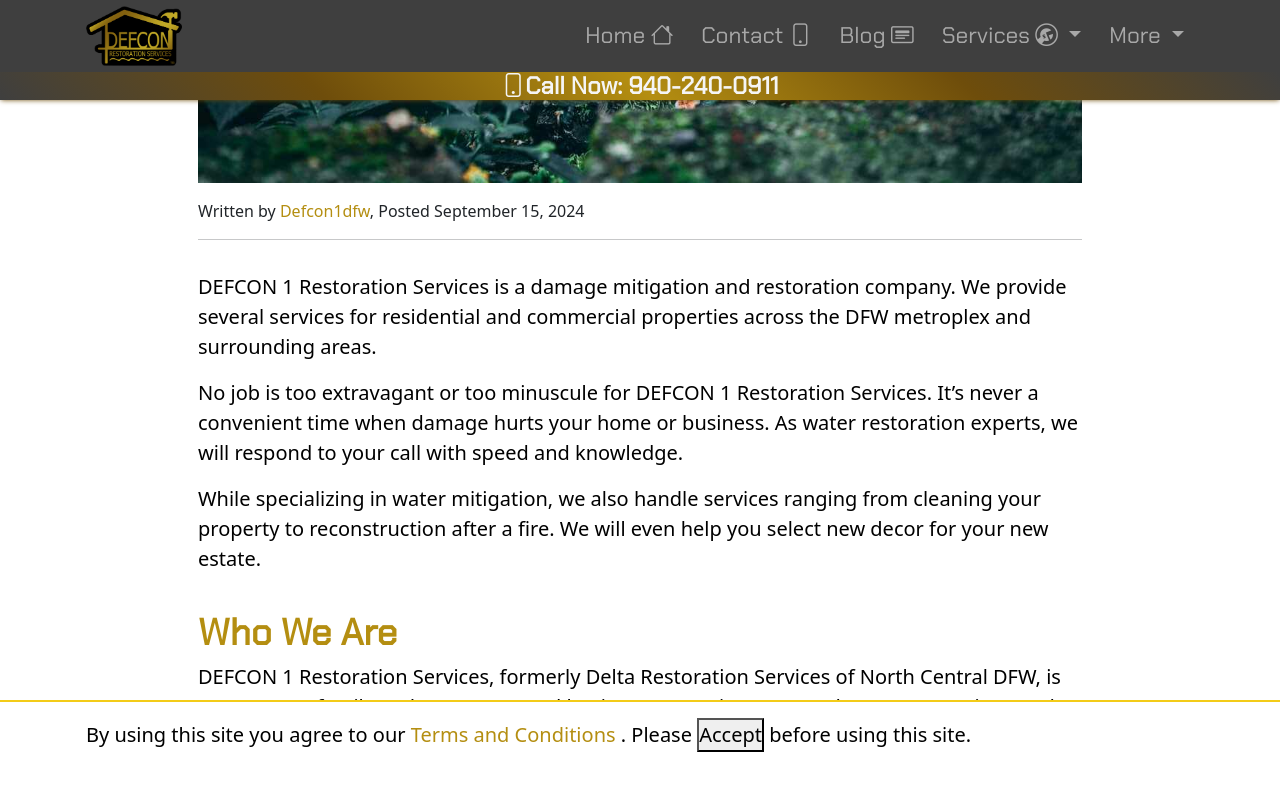
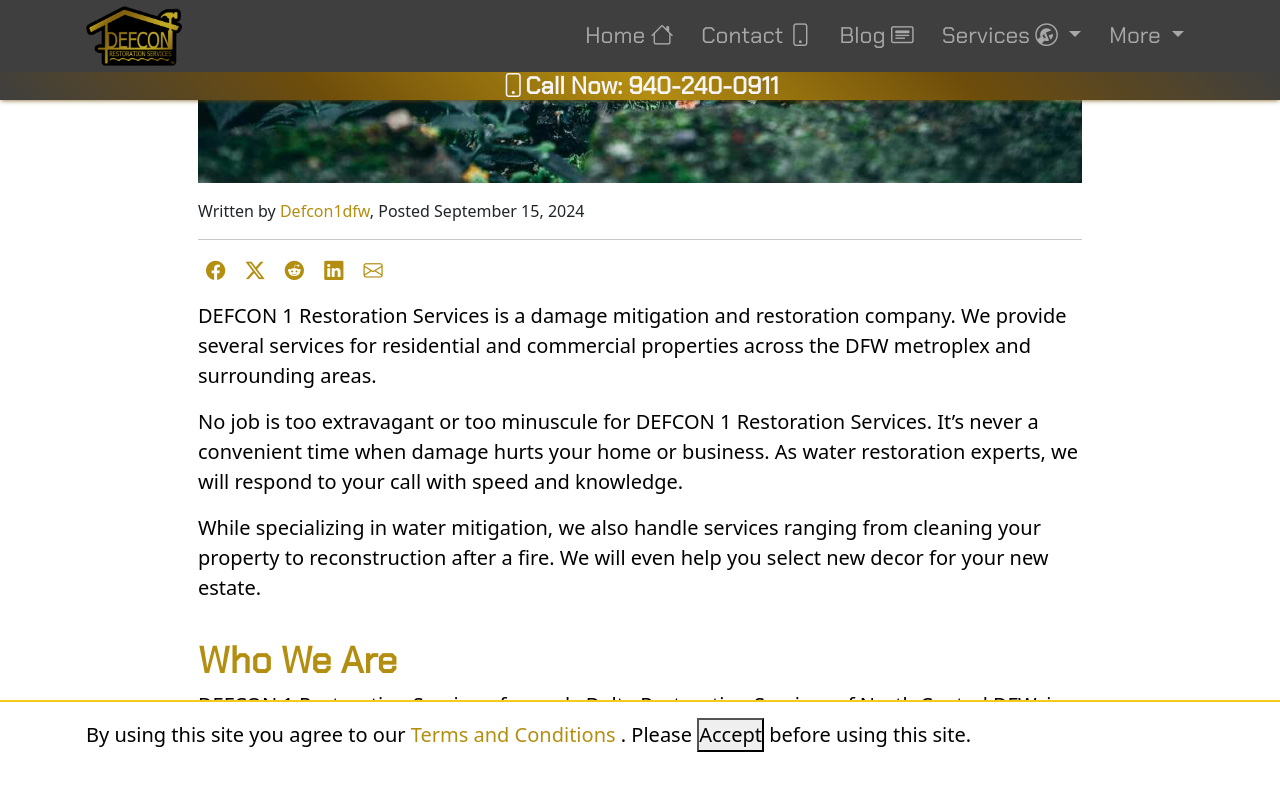
Before and after one commit to defcon1dfw/defcon1dfw.github.io, a Jekyll site: the page built from _posts/2024-09-15-who-we-are.md, in a window 1280 px wide and 900 px high, scrolled down 670 px. Shown: the top 791 px of the window. Built offline with Jekyll 4.4.1, drawn with Linux system fonts in a browser that asks for light colours.

Commit message:
f/16 adding share buttons

```diff
--- a/_includes/post-content-header.html
+++ b/_includes/post-content-header.html
@@ -22,8 +22,9 @@
             Last Updated on {{ page.edit_date | date: date_format }}
             {% endif %}
         </span>
+        <hr>
+        {% include social-share.html %}
         {% endif %}
-        <hr>
     </div>
 
 </header>
--- /dev/null
+++ b/_includes/social-share.html
@@ -0,0 +1,33 @@
+{% if page.url %}
+<div class="share-box" draggable="false">
+  <a href="https://www.facebook.com/sharer/sharer.php?u={{ site.url }}{{ site.baseurl }}{{ page.url }}"
+    onclick="window.open(this.href, 'pop-up', 'left=20,top=20,width=500,height=500,toolbar=1,resizable=0'); return false;"
+    rel="noopener noreferrer" title="Share on Facebook">
+
+    <span class="bi-facebook m-2" style="font-size: 1.2rem;"></span>
+  </a>
+  <a href="https://twitter.com/intent/tweet?text={{ page.title }}&url={{ site.url }}{{ site.baseurl }}{{ page.url }}"
+    onclick="window.open(this.href, 'pop-up', 'left=20,top=20,width=500,height=500,toolbar=1,resizable=0'); return false;"
+    rel="noopener noreferrer" title="Share on Twitter">
+
+    <span class="bi-twitter-x m-2" style="font-size: 1.2rem;"></span>
+  </a>
+  <a href="http://www.reddit.com/submit?url={{ site.url }}{{ site.baseurl }}{{ page.url }}"
+    onclick="window.open(this.href, 'pop-up', 'left=20,top=20,width=900,height=500,toolbar=1,resizable=0'); return false;"
+    rel="noopener noreferrer" title="Share on Reddit">
+
+    <span class="bi-reddit m-2" style="font-size: 1.2rem;"></span>
+  </a>
+  <a href="https://www.linkedin.com/shareArticle?mini=true&url={{ site.url }}{{ site.baseurl }}{{ page.url }}&title={{ page.title }}&summary={{ page.description }}&source={{ site.title }}"
+    onclick="window.open(this.href, 'pop-up', 'left=20,top=20,width=500,height=500,toolbar=1,resizable=0'); return false;"
+    rel="noopener noreferrer" title="Share on LinkedIn">
+
+    <span class="bi-linkedin m-2" style="font-size: 1.2rem;"></span>
+  </a>
+  <a href="mailto:?subject={{ page.title }}&amp;body=Check out this site {{ site.url }}{{ site.baseurl }}{{ page.url }}"
+    rel="noopener noreferrer" title="Share via Email">
+
+    <span class="bi-envelope m-2" style="font-size: 1.2rem;"></span>
+  </a>
+</div>
+{% endif %}
```
